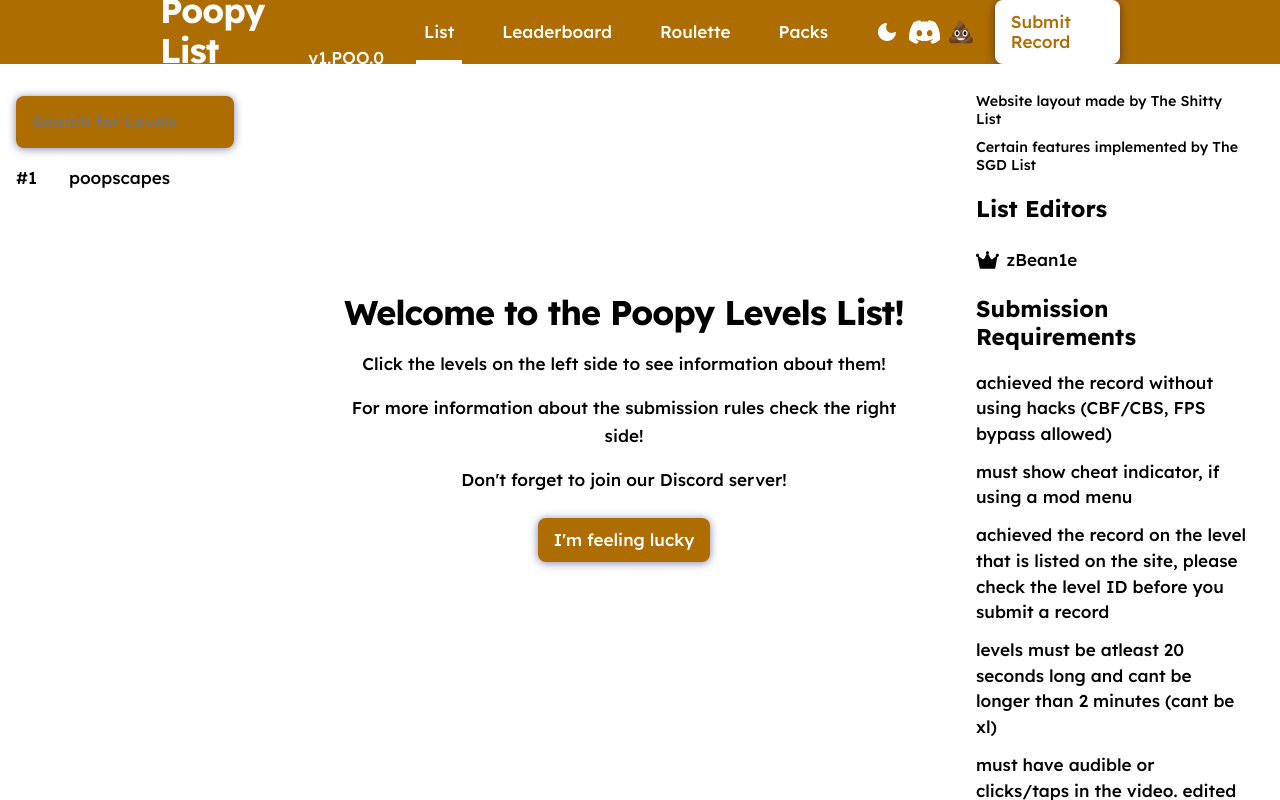
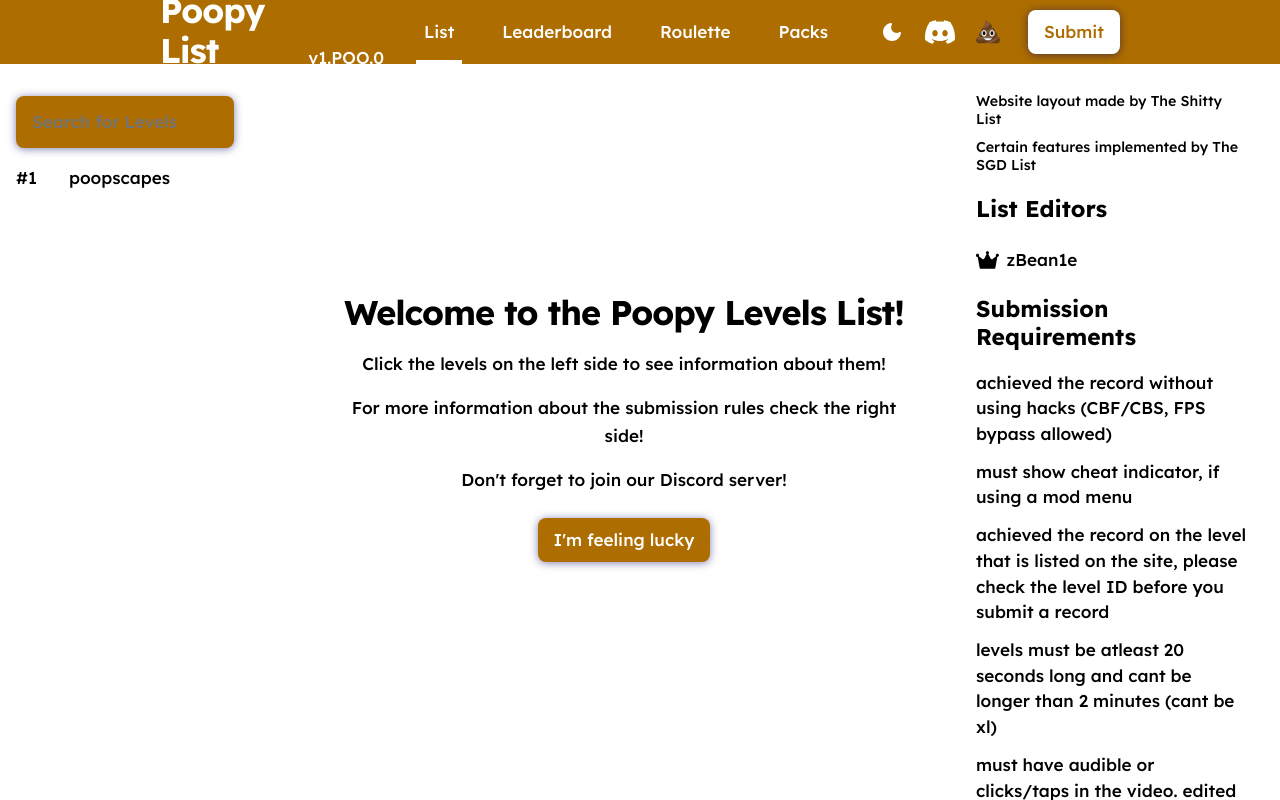
Before and after one commit to Psyduckboy/poopy-levels-list, a plain HTML site: page index.html in a window 1280 px wide. Drawn offline with nearby package versions, Linux system fonts and the light colour scheme.

Commit message:
Change link text from 'Submit Record' to 'Submit'

```diff
--- a/index.html
+++ b/index.html
@@ -72,7 +72,7 @@
                         class="nav__cta type-label-lg"
                         href="https://docs.google.com/forms/d/e/1FAIpQLSelRzfoonmQhKygKKM2mr81CodaYD5VD4RK9_fy35wwHayZ9Q/viewform?usp=publish-editor"
                         target="_blank"
-                        >Submit Record</a
+                        >Submit</a
                     >
                 </div>
             </nav>
```
